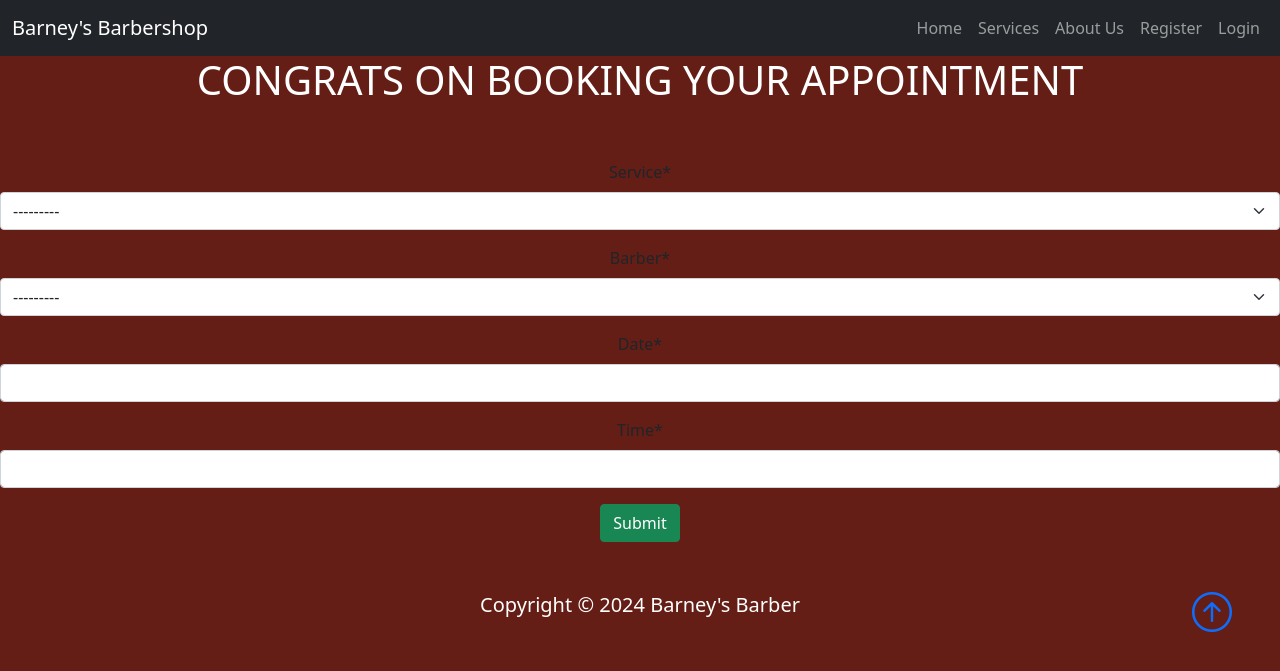
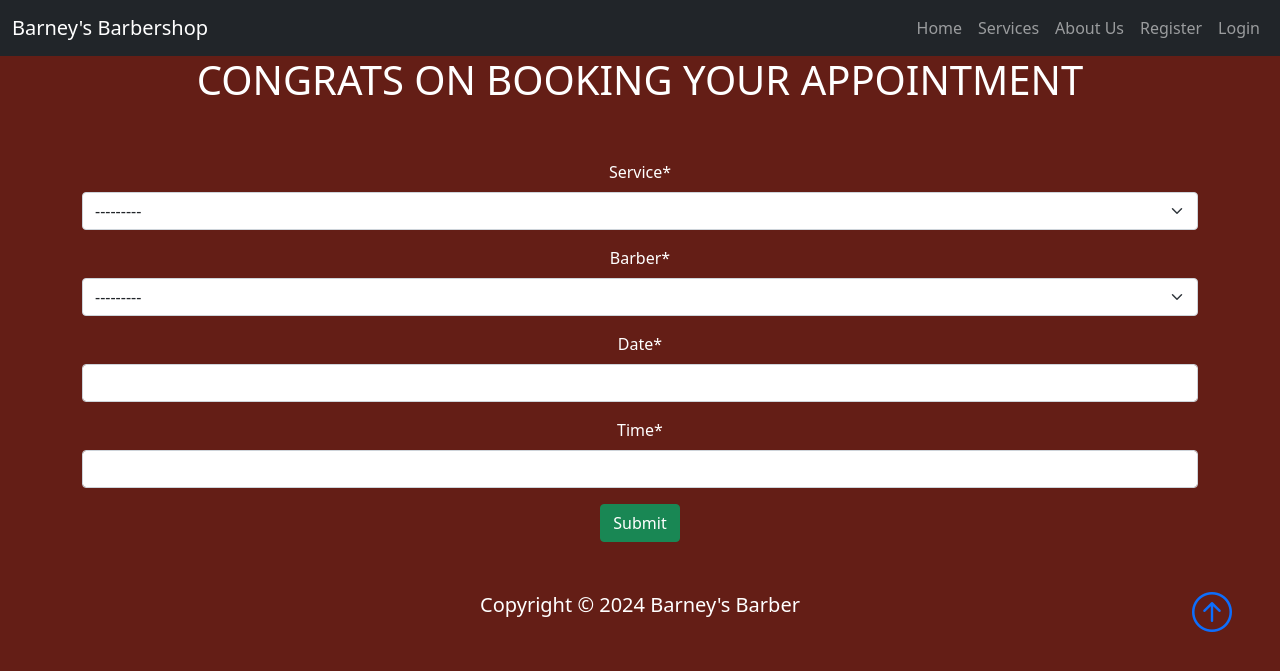
Before and after one commit to JasonHorgan/barbershop-pp4, a Django app: page /myappointments/ in a window 1280 px wide. Shown: the top 671 px of the page. Run offline with Django 4.2, Linux system fonts and the light colour scheme; data that the repository does not hold is empty; some libraries are stand-ins or nearby versions.

Commit message:
Add styling to myappointments html page

```diff
--- a/templates/myappointments.html
+++ b/templates/myappointments.html
@@ -4,6 +4,7 @@
 {% load crispy_forms_tags %}
 
 {% block content %}
+<div class="container text-white">
 <center>
 <h1>CONGRATS ON BOOKING YOUR APPOINTMENT</h1>
 <br><br>
@@ -18,4 +19,5 @@
 
 </form>
 </center>
+</div>
 {%endblock%}
```
